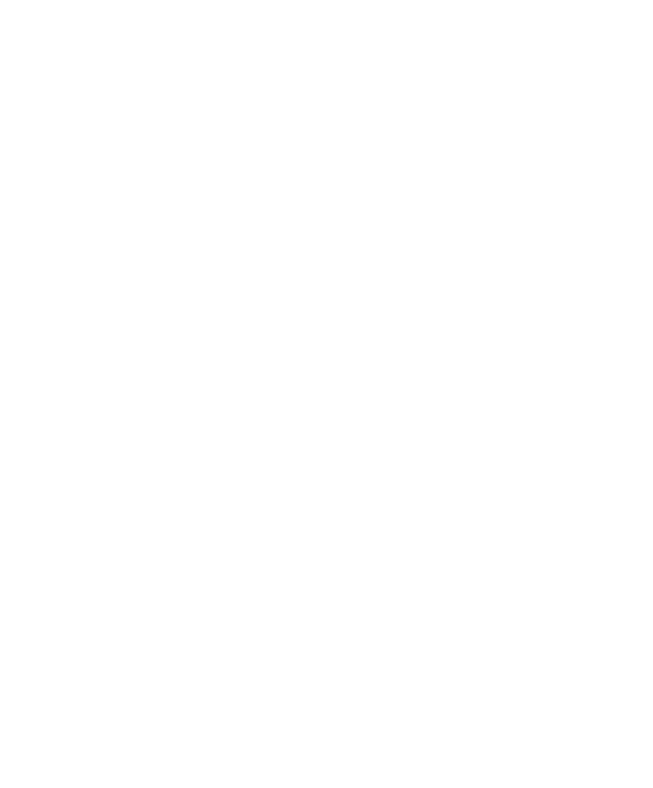
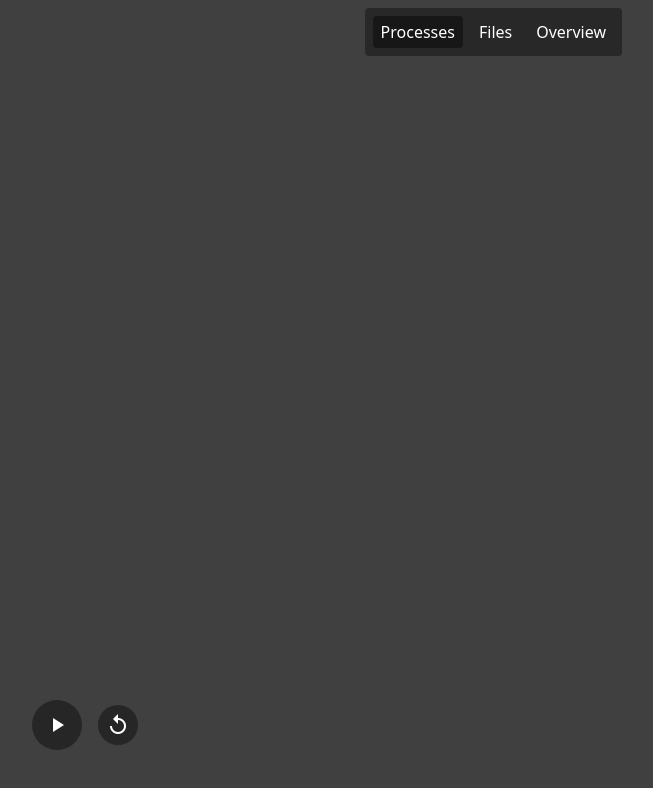
Before and after one commit to sevora/readers-writers-problem-simulator, a website built with Vite: page index.html in a window 1280 px wide. Shown: the whole page, without its empty margins (608-1261 px from the left). Built offline with nearby package versions, Linux system fonts and the light colour scheme.

Commit message:
Add Initial UI

```diff
--- a/index.html
+++ b/index.html
@@ -1,13 +1,39 @@
 <!doctype html>
 <html lang="en">
+
 <head>
   <meta charset="UTF-8" />
   <link rel="icon" type="image/svg+xml" href="/vite.svg" />
   <meta name="viewport" content="width=device-width, initial-scale=1.0" />
   <title>Readers-Writers Problem Simulator</title>
 </head>
-  <body>
-    <div id="app"></div>
+
+<body class="bg-neutral-700">
+  <!-- Simulation Process Management Control -->
+  <div class="text-white p-2 fixed rounded-sm right-[50px] top-2 flex items-center justify-center gap-4 bg-neutral-800/90">
+    <div class="flex gap-2 *:px-2 *:py-1 *:rounded-sm *:cursor-pointer *:hover:bg-neutral-700">
+      <button class="bg-neutral-900">Processes</button>
+      <button class="">Files</button>
+      <button class="">Overview</button>
+    </div>
+  </div>
+
+  <!-- Simulation Event Control -->
+  <div class="fixed left-1/2 bottom-[50px] flex items-center justify-center gap-4">
+    <!-- Play or Pause Button -->
+    <button class="text-white bg-neutral-800 flex grow-[2] items-center justify-center rounded-full w-[50px] h-[50px] hover:bg-neutral-900 cursor-pointer">
+      <span class="material-icons">play_arrow</span>
+      <!-- <span class="material-icons">pause</span> -->
+    </button>
+
+    <!-- Replay Button -->
+    <button class="text-white bg-neutral-800 flex grow-[1] items-center justify-center rounded-full w-[40px] h-[40px] hover:bg-neutral-900 cursor-pointer">
+      <span class="material-icons">replay</span>
+    </button>
+  </div>
+
+
   <script type="module" src="/src/main.ts"></script>
 </body>
+
 </html>
--- a/package.json
+++ b/package.json
@@ -11,5 +11,10 @@
   "devDependencies": {
     "typescript": "~5.7.2",
     "vite": "^6.2.0"
+  },
+  "dependencies": {
+    "@tailwindcss/vite": "^4.0.14",
+    "material-icons": "^1.13.14",
+    "tailwindcss": "^4.0.14"
   }
 }
--- a/src/main.ts
+++ b/src/main.ts
@@ -1,3 +1,4 @@
+import 'material-icons/iconfont/material-icons.css';
 import './style.css';
 
 import OperatingSystem from './class/OperatingSystem';
--- a/src/style.css
+++ b/src/style.css
@@ -1,3 +1,5 @@
+@import "tailwindcss";
+
 :root {
   font-family: system-ui, Avenir, Helvetica, Arial, sans-serif;
   font-synthesis: none;
--- /dev/null
+++ b/vite.config.ts
@@ -0,0 +1,7 @@
+import { defineConfig } from 'vite'
+import tailwindcss from '@tailwindcss/vite'
+export default defineConfig({
+  plugins: [
+    tailwindcss(),
+  ],
+})
```
Also changed, not shown: 1 other file. Lines whose indentation alone changed are shown as unchanged.
